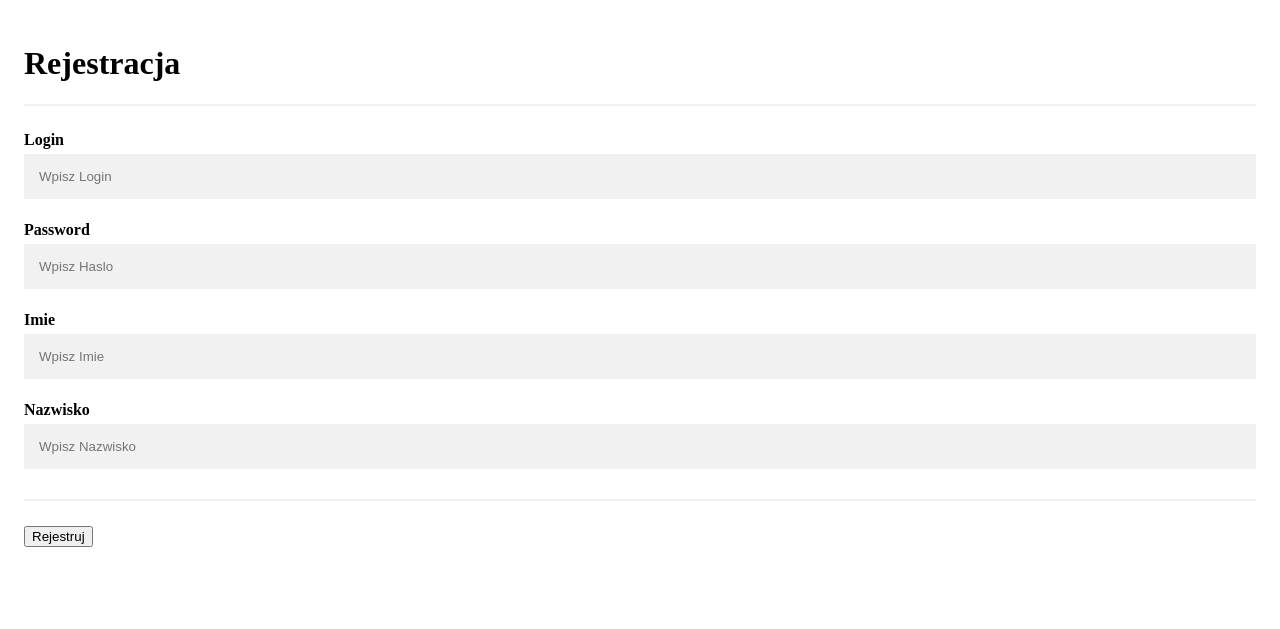
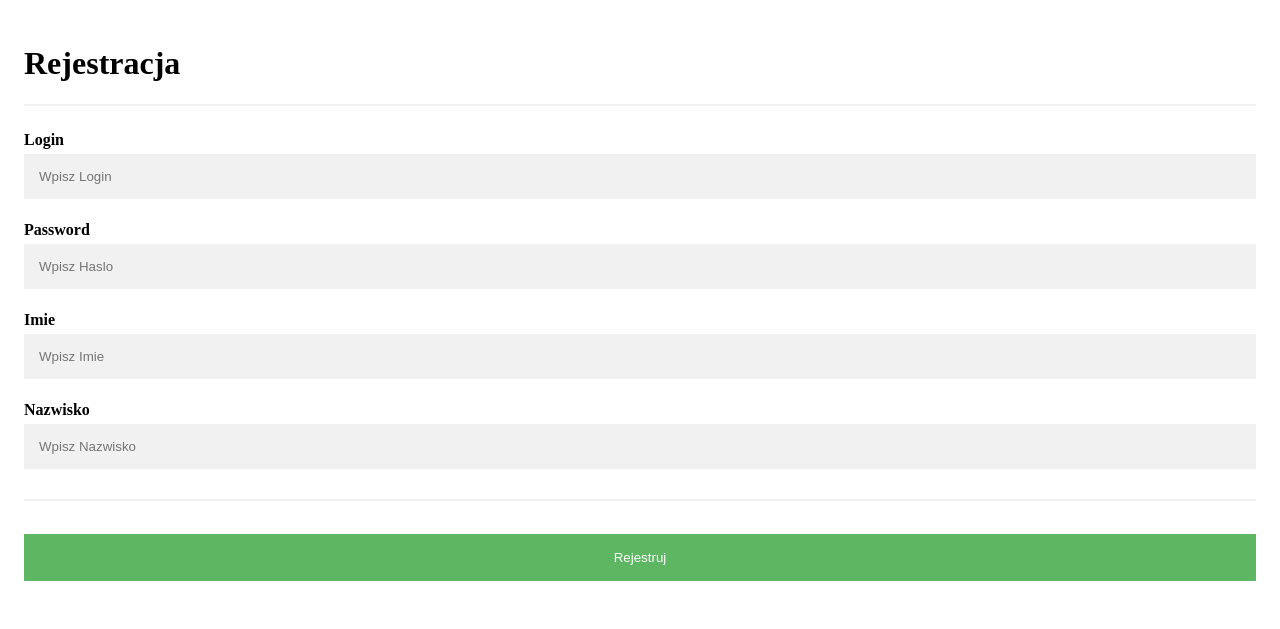
Before and after one commit to xDannyx/sklep, a PHP site: page /register.php in a window 1280 px wide. Shown: the top 629 px of the page. Run offline with PHP 8.4, Linux system fonts and the light colour scheme.

Commit message:
dodanie klasy registerbtn

```diff
--- a/register.php
+++ b/register.php
@@ -19,7 +19,7 @@
     <input type="text" placeholder="Wpisz Nazwisko" name="nazwisko" required>
     <hr>
 
-    <button type="submit" name="registerbtn">Rejestruj</button>
+    <button type="submit" name="registerbtn" class="registerbtn">Rejestruj</button>
 
   <?php
   if(isset($_POST['registerbtn']))
```
